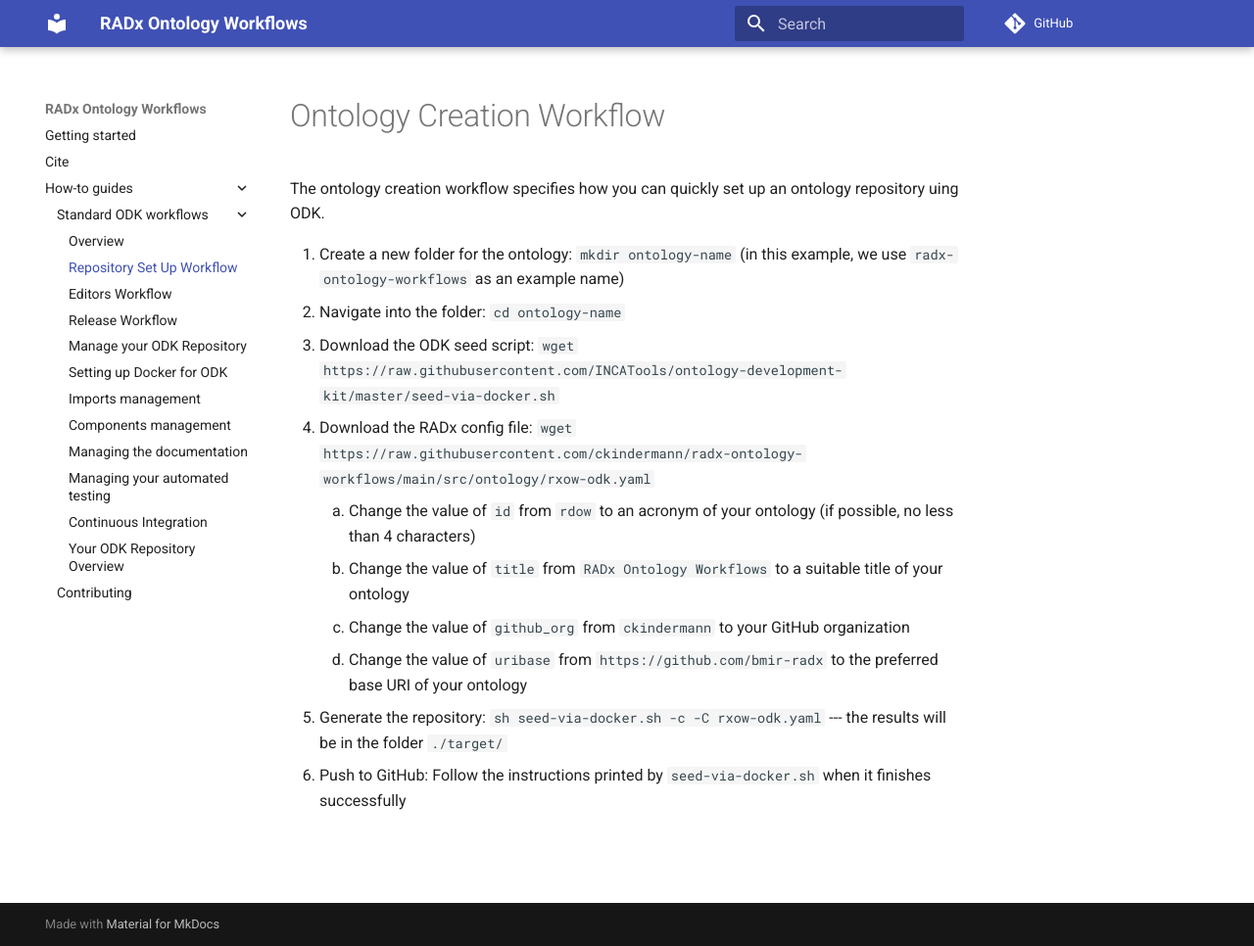
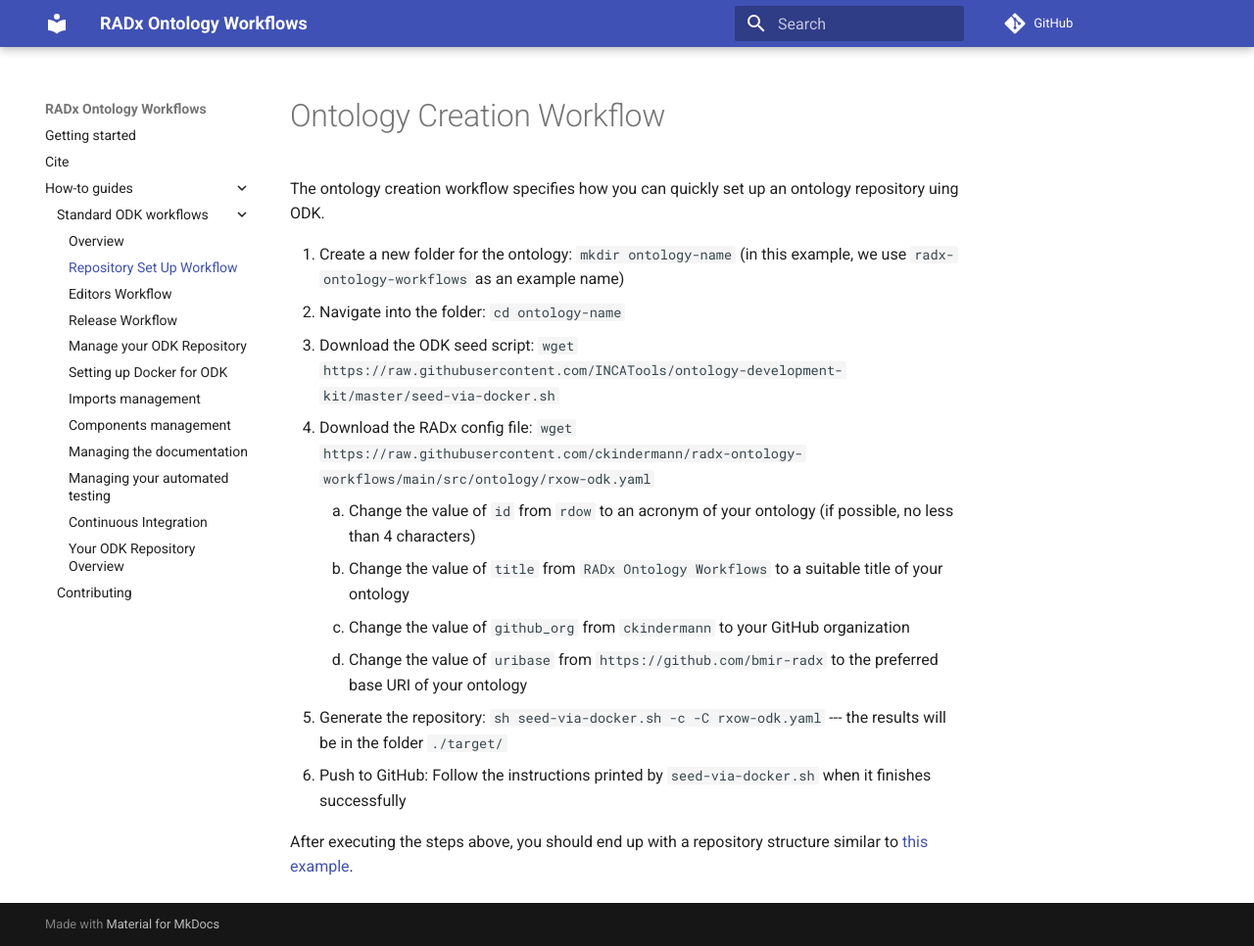
Before and after one commit to ckindermann/radx-ontology-workflows, an MkDocs documentation site: the page built from docs/odk-workflows/RepositorySetup.md, in a window 1280 px wide and 966 px high. Shown: the whole window at 98% size. Built offline with MkDocs 1.6.1 and Material for MkDocs 9.7.7, drawn with Linux system fonts in a browser that asks for light colours; comment, search, counter and statistics services are not loaded.

Commit message:
Add link to example repository

```diff
--- a/docs/odk-workflows/RepositorySetup.md
+++ b/docs/odk-workflows/RepositorySetup.md
@@ -12,3 +12,5 @@ The ontology creation workflow specifies how you can quickly set up an ontology
     4. Change the value of `uribase` from `https://github.com/bmir-radx` to the preferred base URI of your ontology
 5. Generate the repository: `sh seed-via-docker.sh -c -C rxow-odk.yaml` --- the results will be in the folder `./target/`
 6. Push to GitHub: Follow the instructions printed by `seed-via-docker.sh` when it finishes successfully
+
+After executing the steps above, you should end up with a repository structure similar to [this example](https://github.com/ckindermann/radx-ontology-workflows).
```
